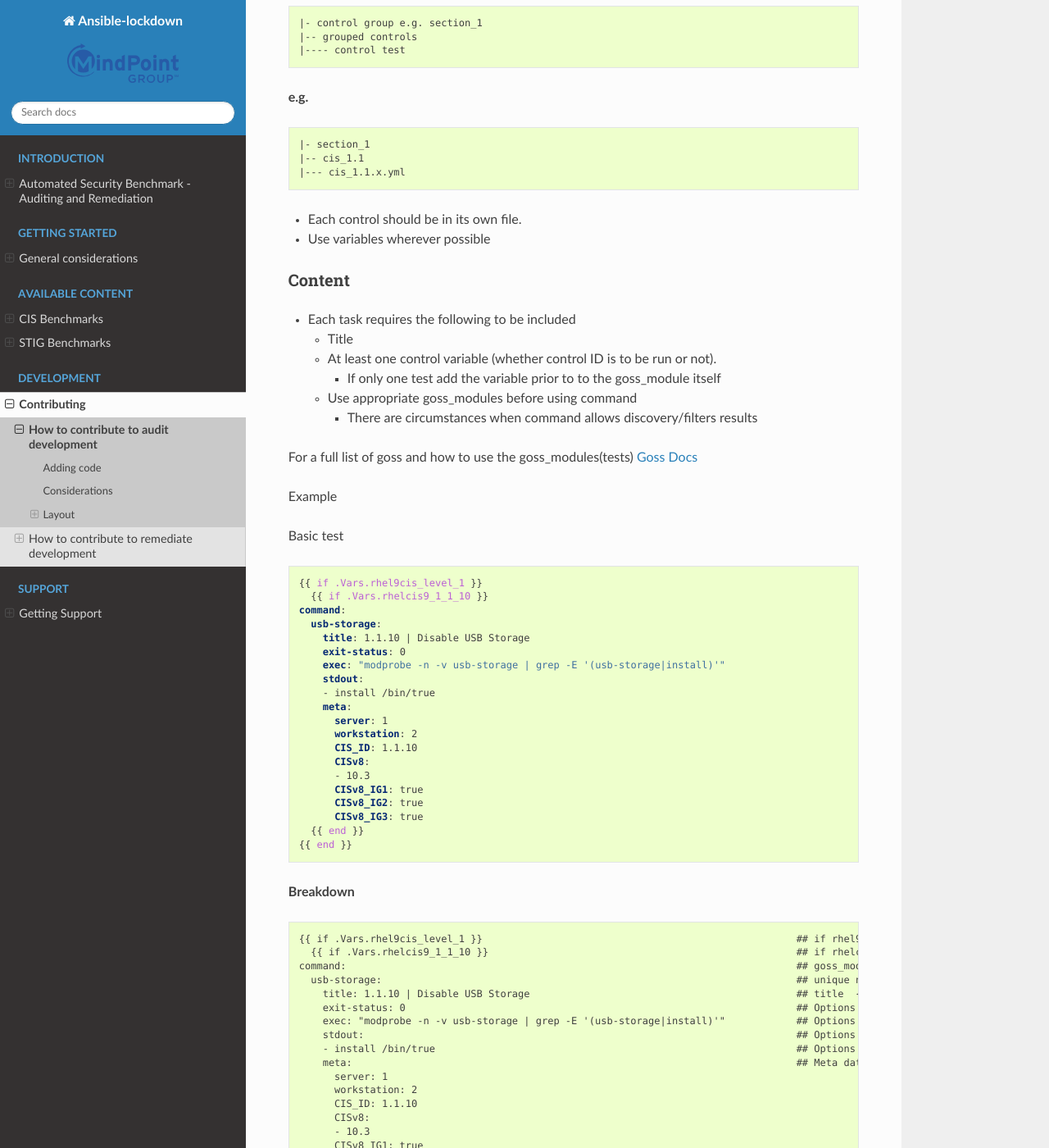
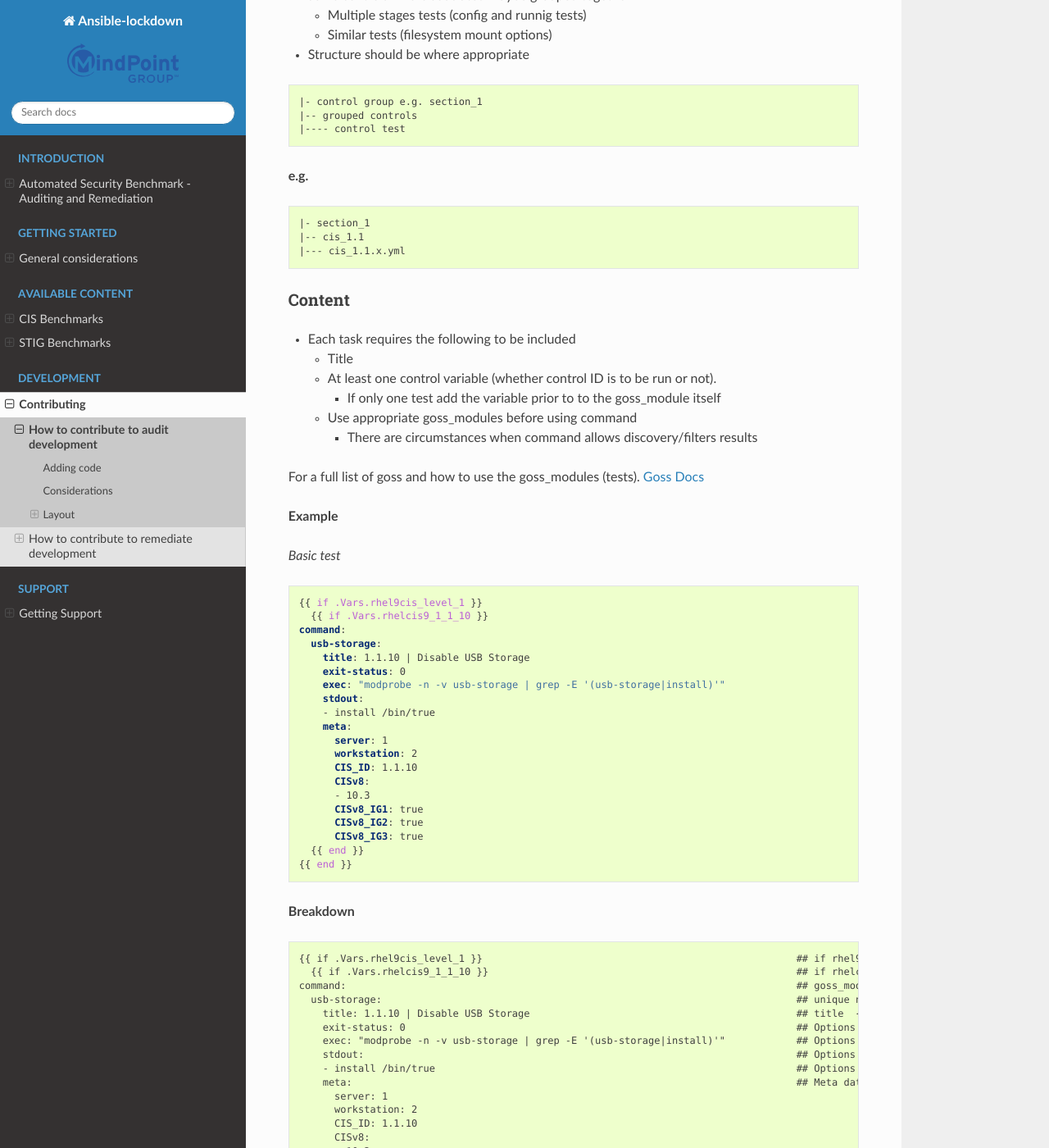
Before and after one commit to frederickw082922/lockdown_readthedocs, a Sphinx documentation site: the page built from docs/source/audit/audit_development.rst, in a window 1280 px wide and 1400 px high, scrolled down 613 px. Shown: the whole window at 82% size. Built offline with Sphinx 7.4.7 and the Read the Docs theme 2.0.0, drawn with Linux system fonts in a browser that asks for light colours; pages that are not in the unit, such as notebooks, are missing from menus; some of the changed text lies outside the part shown.

Commit message:
tidy up & layout
Signed-off-by: Mark Bolwell <mark.bollyuk@gmail.com>

```diff
--- a/docs/source/audit/audit_development.rst
+++ b/docs/source/audit/audit_development.rst
@@ -15,8 +15,14 @@
 Layout
 ~~~~~~
 
+- Each control should be in its own file.
+- Use variables wherever possible
+- some controls where asociated maybe grouped together
+
+  - Multiple stages tests (config and runnig tests)
+  - Similar tests (filesystem mount options)
+
 - Structure should be where appropriate
-- some controls where asociated maybe grouped together
 
 .. code-block:: raw
 
@@ -32,10 +38,6 @@
     |-- cis_1.1
     |--- cis_1.1.x.yml
 
-
-- Each control should be in its own file.
-- Use variables wherever possible
-
 Content
 """"""""
 
@@ -50,12 +52,12 @@
 
     - There are circumstances when command allows discovery/filters results
 
-For a full list of goss and how to use the goss_modules(tests)
+For a full list of goss and how to use the goss_modules (tests).
 `Goss Docs <https://github.com/aelsabbahy/goss/blob/master/docs/manual.md>`_
 
-Example
+**Example**
 
-Basic test
+*Basic test*
 
 ..  code-block:: yaml
 
@@ -94,7 +96,7 @@
         exec: "modprobe -n -v usb-storage | grep -E '(usb-storage|install)'"            ## Options for goss_module
         stdout:                                                                         ## Options for goss_module
         - install /bin/true                                                             ## Options for goss_module
-        meta:                                                                           ## Meta data used for reporting ( see metadata)
+        meta:                                                                           ## Meta data used for reporting (see metadata)
           server: 1
           workstation: 2
           CIS_ID: 1.1.10
@@ -143,8 +145,8 @@
     "host_os_distribution:", "{{ .Vars.os_distribution }}", "OS distribution ( e.g. rhel)"
     "host_hostname:", "{{ .Vars.os_hostname }}", "hostname"
     "host_system_type:", "{{ .Vars.system_type }}"
-    "Linux - Server/Workstation Manually set (default server)"
-    "Windows - pulled from regkey and set"
+    " ", "Linux", "Server/Workstation Manually set (default server)"
+    " ", "Windows", "pulled from regkey and set"
 
 **Special Variables**
 
```
